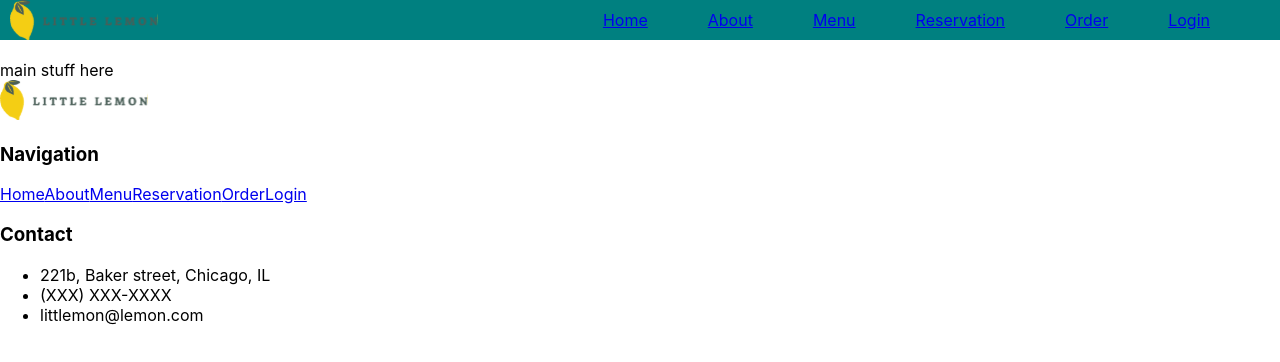
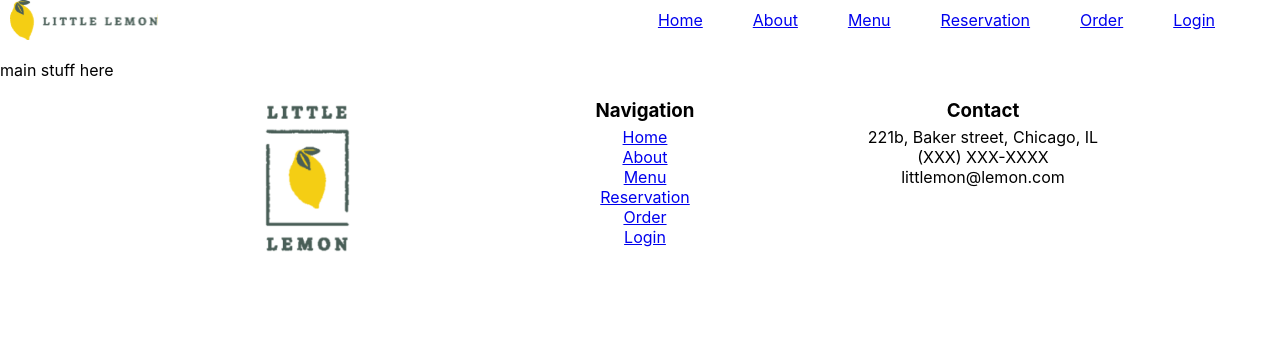
Before and after one commit to Evangelinejp/final-project, a React (Create React App) app in the folder final-project/: page / in a window 1280 px wide. Shown: the top 362 px of the page. Built offline with nearby package versions, Linux system fonts and the light colour scheme.

Commit message:
fixed responsiveness on header

```diff
--- a/final-project/src/components/Footer/Footer.js
+++ b/final-project/src/components/Footer/Footer.js
@@ -1,19 +1,25 @@
-import logo from '../../assets/images/Logo.svg';
-import Nav from "../Nav/Nav.js"
+import logo from '../../assets/images/block-logo.png';
+import NavFooter from '../NavFooter/NavFooter';
 
 function Footer() {
     return(
         <footer>
+            <div className="footer-wrapper">
                 <img src={logo} alt="Little Lemon Logo"/>
+                <div className="footer-nav">
                 <h3>Navigation</h3>
-            <Nav/>
+                <NavFooter/>
+                </div>
 
+                <div className="footer-contact">
                 <h3>Contact</h3>
                 <ul>
                     <li>221b, Baker street, Chicago, IL</li>
                     <li>(XXX) XXX-XXXX</li>
                     <li>littlemon@lemon.com</li>
                 </ul>
+                </div>
+            </div>
         </footer>
     )
 }
--- a/final-project/src/components/Header/Header.js
+++ b/final-project/src/components/Header/Header.js
@@ -1,12 +1,27 @@
 import Nav from "../Nav/Nav.js"
 import logo from '../../assets/images/Logo.svg';
+import icon from '../../assets/images/icon_hamburger_menu.svg';
 
 function Header() {
+    const openNav = () => {
+        var x = document.getElementById("topNav");
+        if(x.className === "headerNavBar") {
+            x.className += " responsive"
+        }
+        else
+        {
+            x.className = "headerNavBar"
+        }
+
+    }
     return(
-        <header class="header">
-            <div class="wrapper header-wrapper">
-            <img src={logo} alt="Little Lemon Logo"/>
-            <Nav/>
+        <header>
+            <div className="wrapper header-wrapper">
+                <img className="headerLogo" src={logo} alt="Little Lemon Logo"/>
+                <img className="headerHamburger" src={icon} alt="hambuger menu to open navigation" onClick={openNav}/>
+                <div className="headerNavBar" id="topNav">
+                    <Nav/>
+                </div>
             </div>
         </header>
     )
--- a/final-project/src/components/Main/Main.js
+++ b/final-project/src/components/Main/Main.js
@@ -1,6 +1,6 @@
 function Main() {
     return(
-        <main class="main">
+        <main className="main">
             main stuff here
         </main>
     )
--- a/final-project/src/components/Nav/Nav.js
+++ b/final-project/src/components/Nav/Nav.js
@@ -1,6 +1,10 @@
+
+
+
 function Nav() {
+
     return(
-        <nav>
+        <nav id="topNav" className="nav">
                 <a href="/">Home</a>
                 <a href="/">About</a>
                 <a href="/">Menu</a>
--- /dev/null
+++ b/final-project/src/components/NavFooter/NavFooter.js
@@ -0,0 +1,16 @@
+function NavFooter() {
+    return(
+        <nav>
+                <ul>
+                <li><a href="/">Home</a></li>
+                <li><a href="/">About</a></li>
+                <li><a href="/">Menu</a></li>
+                <li><a href="/">Reservation</a></li>
+                <li><a href="/">Order</a></li>
+                <li><a href="/">Login</a></li>
+                </ul>
+        </nav>
+    )
+}
+
+export default NavFooter;
--- a/final-project/src/index.css
+++ b/final-project/src/index.css
@@ -14,18 +14,40 @@ body {
 
 /* Header and navbar stuff */
 header {
-  background-color: teal;
   padding-left: 10px;
   padding-right: 40px;
+  grid-area: header;
 }
 .header-wrapper {
-  grid-area: header;
   margin-bottom: 20px;
   align-items: center;
-  display: flex;
+  display: grid;
+  grid-template-columns: repeat(2, 1fr);
+  align-content: space-between;
   justify-content: space-between;
   width: 100%;
   align-items: center;
+}
+
+
+
+
+@media only screen and (max-width: 799px) {
+  .headerHamburger {
+    margin-left: auto;
+  }
+
+  .headerNavBar {
+   display: none;
+  }
+
+  .headerNavBar.responsive {
+    grid-column: span 2;
+    display: flex;
+    justify-content: center;
+    text-align: center;
+    width: 100%;
+  }
 }
 
 header nav {
@@ -34,17 +56,105 @@ header nav {
   justify-content: space-evenly;
 }
 
-header nav a {
-  margin-left: 30px;
-  margin-right: 30px;
+nav a {
+    display: inline;
+    padding-left: 10px;
+    padding-right: 10px;
+    padding-top: 10px;
+    padding-bottom: 10px;
 }
 
+
+header img {
+  display: block;
+}
+
+header a:hover {
+  background-color: #495e57
+}
 
 /* main content */
 .main {
   grid-area: main;
 }
 
+/* footer content */
+footer {
+  grid-area: footer;
+  padding-left: 10px;
+}
+
+.footer-wrapper {
+  display: grid;
+  grid-template-columns: repeat(3, 1fr);
+  text-align: center;
+}
+
+footer img {
+  display: block;
+  margin: auto;
+  margin-top: 22px;
+  width: 100px;
+  height: auto;
+}
+
+footer h3 {
+  margin-bottom: 0;
+  padding-bottom: 5px;
+}
+
+footer ul {
+  list-style-type: none;
+  margin: 0;
+  padding: 0;
+}
+
+/* desktop responsiveness code here */
+@media only screen and (min-width: 800px) {
+
+  .header-wrapper {
+    margin-bottom: 20px;
+    align-items: center;
+    display: flex;
+    flex-wrap: wrap;
+    justify-content: space-between;
+    width: 100%;
+    align-items: center;
+  }
+
+  .headerHamburger {
+    display: none;
+  }
+
+  .headerNavBar {
+    display: inline;
+  }
+
+  .headerNavBar.responsive {
+    display: inline;
+  }
+
+  header nav a {
+    display: inline;
+    padding-left: 25px;
+    padding-right: 25px;
+    padding-top: 10px;
+    padding-bottom: 10px;
+  }
+
+  /*footer*/
+  footer {
+    margin-left: 10%;
+    margin-right: 10%;
+  }
+
+  .break {
+    flex-basis: 100%;
+    height: 0;
+  }
+}
+
+
 
 code {
   font-family: source-code-pro, Menlo, Monaco, Consolas, 'Courier New',
```
Also changed, not shown: final-project/src/assets/images/block-logo.png (added), final-project/src/assets/images/icon_hamburger_menu.svg (added). Lines whose indentation alone changed are shown as unchanged.
